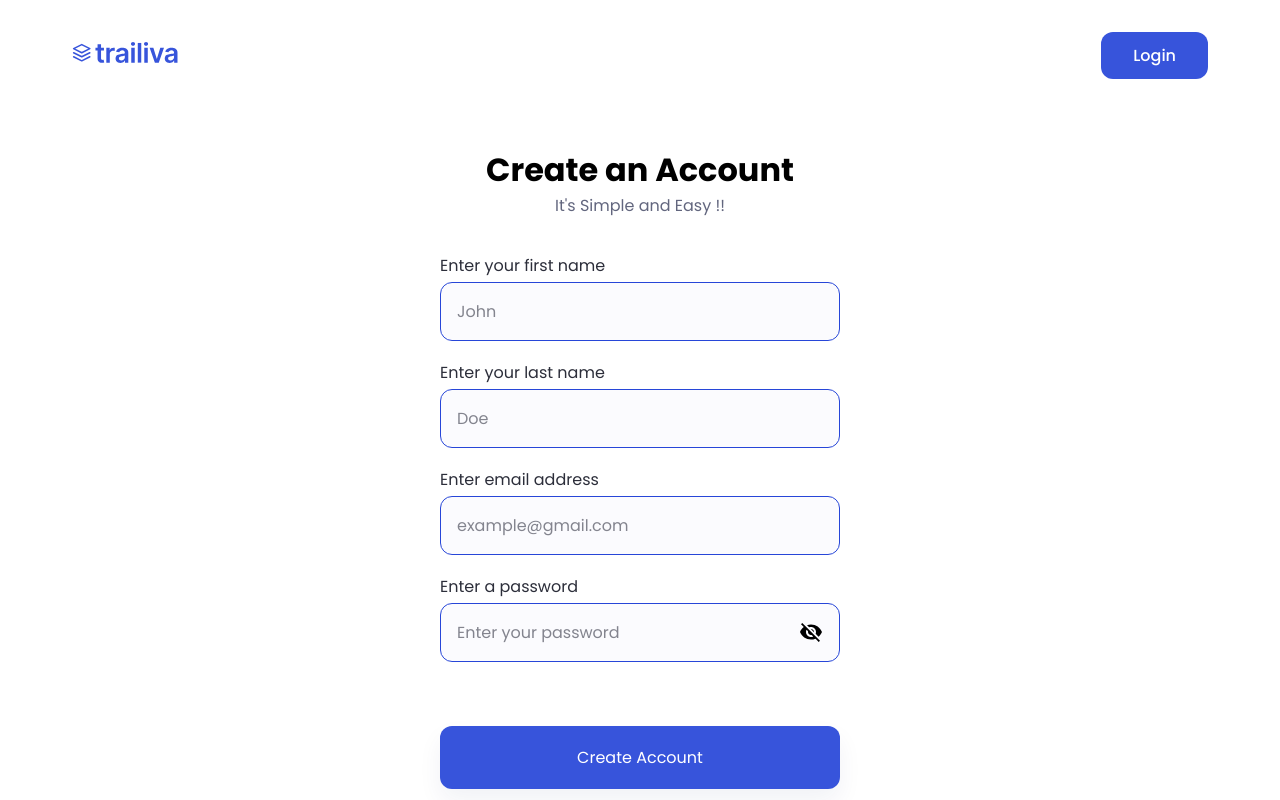
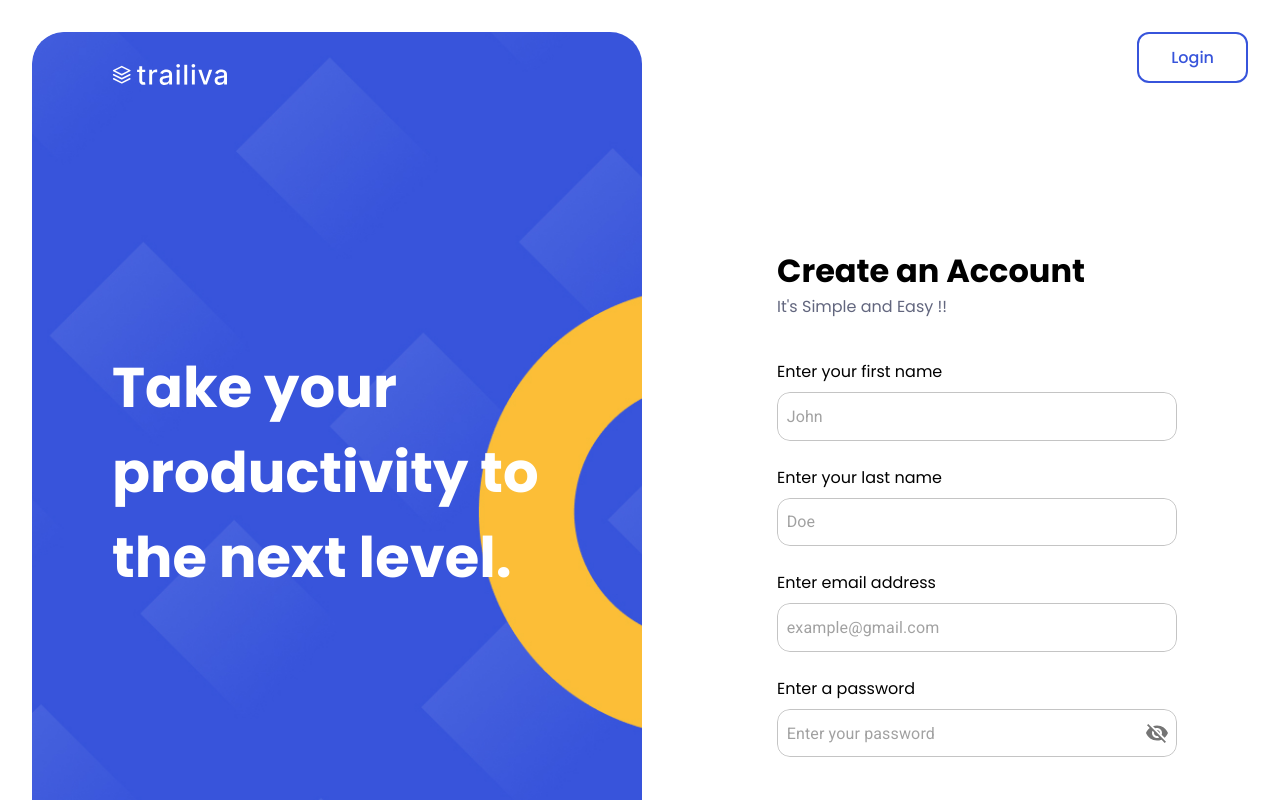
Before and after one commit to Trailiva/trailiva-web, a React (Create React App) app: page /register in a window 1280 px wide. Shown: the top 800 px of the page. Built offline with nearby package versions, Linux system fonts and the light colour scheme.

Commit message:
laptop view created

```diff
--- a/src/components/Navbar.js
+++ b/src/components/Navbar.js
@@ -1,16 +1,17 @@
-import React from 'react';
-import {Link} from "react-router-dom";
+import React from "react";
+import { Link } from "react-router-dom";
 import Logo from "../images/Frame 416.svg";
 import ClickableButton from "./ClickableButton";
 
-
-const Navbar = ({text, path}) => {
-    return <nav className="nav_bar">
-        <Link to="/">
-            <img src={Logo} alt="logo"/>
-        </Link>
-        <ClickableButton to={path} text={text}/>
-    </nav>;
-}
+const Navbar = ({ text, path }) => {
+  return (
+    <nav className="nav_bar">
+      <Link to="/" className="name-logo">
+        <img src={Logo} alt="logo" />
+      </Link>
+      <ClickableButton to={path} text={text} />
+    </nav>
+  );
+};
 
 export default Navbar;
--- a/src/pages/auth/login/Login.js
+++ b/src/pages/auth/login/Login.js
@@ -1,26 +1,33 @@
 import Navbar from "../../../components/Navbar";
-import {registrationOption} from "../../../utils/formValidation";
-import {useForm} from "react-hook-form";
-import {ACCESS_TOKEN, HAS_WORKSPACE, TOKEN_EXPIRY_DATE, VERIFICATION_TOKEN,} from "../../../constants";
-import FormControl from "../../../components/FormControl";
+import { registrationOption } from "../../../utils/formValidation";
+import { useForm } from "react-hook-form";
+import {
+  ACCESS_TOKEN,
+  HAS_WORKSPACE,
+  TOKEN_EXPIRY_DATE,
+  VERIFICATION_TOKEN,
+} from "../../../constants";
 import AuthButton from "../../../components/AuthButton";
-import {useNavigate} from "react-router-dom";
+import { useNavigate } from "react-router-dom";
 import "react-toastify/dist/ReactToastify.css";
-import {toast} from "react-toastify";
-import {useState} from "react";
-import {extractErrorMessage} from "../../../utils/helper";
-import {handleForgetPasswordToken, handleUserLogin,} from "../../../services/authService";
-import Link from '@mui/material/Link';
+import { toast } from "react-toastify";
+import { useState } from "react";
+import { extractErrorMessage } from "../../../utils/helper";
+import {
+  handleForgetPasswordToken,
+  handleUserLogin,
+} from "../../../services/authService";
+import Link from "@mui/material/Link";
 import Box from "@mui/material/Box";
-
+import IsInputComponent from "../../../components/InputFields/IsInputComponent";
 
 const Login = () => {
-    const {
-        register,
-        handleSubmit,
-        reset,
-        formState: {errors},
-    } = useForm();
+  const { control, handleSubmit, reset } = useForm({
+    defaultValues: {
+      email: "",
+      password: "",
+    },
+  });
   const navigate = useNavigate();
   const [loading, setLoading] = useState(false);
 
@@ -60,38 +67,30 @@ const Login = () => {
 
   return (
     <>
-            <Navbar text="Create Account" path="/register"/>
+      <Navbar text="Create Account" path="/register" />
       <div className="form-container">
-              <Box
-                  variant="body1"
-              >
+        <Box variant="body1">
           <div className="form-header">
             <h2>Welcome Back Login</h2>
           </div>
 
           <form onSubmit={handleSubmit(login, handleError)} noValidate>
-                      <FormControl
+            <IsInputComponent
               label="Enter email address"
               name="email"
+              type={"text"}
+              control={control}
               placeholder="example@gmail.com"
-                          visibility={false}
-                          useForm_register_return={register(
-                              "email",
-                              registrationOption.email
-                          )}
-                          errors={errors}
+              validation={registrationOption.email}
             />
 
-                      <FormControl
+            <IsInputComponent
               label="Enter a password"
               name="password"
+              type={"password"}
+              control={control}
               placeholder="Enter your password"
-                          visibility={true}
-                          useForm_register_return={register(
-                              "password",
-                              registrationOption.password
-                          )}
-                          errors={errors}
+              validation={registrationOption.password}
             />
 
             <AuthButton
@@ -99,11 +98,10 @@ const Login = () => {
               text="Login"
               loadingText="Logging..."
             />
-
           </form>
           <Link
             underline="hover"
-                      sx={{color: "#3754DB", fontSize: "1rem"}}
+            sx={{ color: "#3754DB", fontSize: "1rem" }}
             onClick={forgetPasswordHandler}
           >
             Forget password ?
--- a/src/pages/auth/register/Register.js
+++ b/src/pages/auth/register/Register.js
@@ -1,7 +1,6 @@
 import "./register.css";
 import Navbar from "../../../components/Navbar";
 import { registrationOption } from "../../../utils/formValidation";
-import FormControl from "../../../components/FormControl";
 import AuthButton from "../../../components/AuthButton";
 import { useNavigate } from "react-router-dom";
 import { useForm } from "react-hook-form";
@@ -10,15 +9,20 @@ import { useState } from "react";
 import { extractErrorMessage } from "../../../utils/helper";
 import { toast } from "react-toastify";
 import { handleUserRegistration } from "../../../services/authService";
-import Box from "@mui/material/Box";
+import { Box } from "@mui/material";
+import IsInputComponent from "../../../components/InputFields/IsInputComponent";
+import { Link } from "react-router-dom";
+import logo from "../../../images/Trailiva name logo.svg";
 
 const Register = () => {
-  const {
-    register,
-    handleSubmit,
-    reset,
-    formState: { errors },
-  } = useForm();
+  const { control, handleSubmit, reset } = useForm({
+    defaultValues: {
+      firstName: "",
+      lastName: "",
+      email: "",
+      password: "",
+    },
+  });
   const navigate = useNavigate();
   const [loading, setLoading] = useState(false);
 
@@ -45,7 +49,17 @@ const Register = () => {
   const handleError = (errors) => console.log(errors);
 
   return (
-    <>
+    <div className={"create-acc-container"}>
+      <div className={"bx-1"}>
+        <div>
+          <Link to="/" className="logo-img">
+            <img src={logo} alt="logo" />
+          </Link>
+        </div>
+        <div className="title">Take your productivity to the next level.</div>
+        <div className="copyright">Copyright 2022 | All Rights Reserved</div>
+      </div>
+      <div className={"bx-2"}>
         <Navbar text="Login" path="/login" />
         <div className="form-container">
           <Box variant="body1">
@@ -54,52 +68,40 @@ const Register = () => {
               <p>It's Simple and Easy !!</p>
             </div>
             <form onSubmit={handleSubmit(registerUser, handleError)} noValidate>
-           <FormControl
+              <IsInputComponent
                 label="Enter your first name"
                 name="firstName"
+                type={"text"}
+                control={control}
                 placeholder="John"
-               visibility={false}
-               useForm_register_return={register(
-                   "firstName",
-                   registrationOption.fullName
-               )}
-               errors={errors}
+                validation={registrationOption.fullName}
               />
 
-           <FormControl
+              <IsInputComponent
                 label="Enter your last name"
                 name="lastName"
+                type={"text"}
+                control={control}
                 placeholder="Doe"
-               visibility={false}
-               useForm_register_return={register(
-                   "lastName",
-                   registrationOption.fullName
-               )}
-               errors={errors}
+                validation={registrationOption.fullName}
               />
 
-           <FormControl
+              <IsInputComponent
                 label="Enter email address"
                 name="email"
+                type={"text"}
+                control={control}
                 placeholder="example@gmail.com"
-               visibility={false}
-               useForm_register_return={register(
-                   "email",
-                   registrationOption.email
-               )}
-               errors={errors}
+                validation={registrationOption.email}
               />
 
-           <FormControl
+              <IsInputComponent
                 label="Enter a password"
+                type={"password"}
                 name="password"
+                control={control}
                 placeholder="Enter your password"
-               visibility={true}
-               useForm_register_return={register(
-                   "password",
-                   registrationOption.password
-               )}
-               errors={errors}
+                validation={registrationOption.password}
               />
 
               <AuthButton
@@ -110,7 +112,8 @@ const Register = () => {
             </form>
           </Box>
         </div>
-    </>
+      </div>
+    </div>
   );
 };
 
--- a/src/pages/auth/register/register.css
+++ b/src/pages/auth/register/register.css
@@ -1,11 +1,47 @@
+.create-acc-container {
+  display: flex;
+}
+
+.bx-2 {
+  width: 50%;
+  display: flex;
+  flex-direction: column;
+}
+
+.bx-1 {
+  background-image: url("../../../images/create\ account.jpg");
+  background-repeat: no-repeat;
+  background-size: cover;
+  margin: 2rem;
+  border-radius: 2rem;
+  height: 60rem;
+  padding: 2rem 0rem 2rem 5rem;
+  width: 50%;
+  color: #fff;
+}
+
+.bx-1 .title {
+  height: 85%;
+  display: flex;
+  align-items: center;
+  font-size: 3.5rem;
+  font-weight: bolder;
+}
+
+.bx-1 .copyright {
+  font-size: 1.2rem;
+}
 
 .nav_bar {
   display: flex;
-    align-items: center;
-    justify-content: space-between;
-    margin: 2rem auto;
+  justify-content: flex-end;
+  margin: 2rem 0;
   padding: 0 2rem;
   max-width: 150vh;
+}
+
+.name-logo {
+  display: none;
 }
 
 .nav_bar * {
@@ -15,34 +51,35 @@
 }
 
 .login_btn {
-    background: #3754DB;
+  background: #fff;
   border-radius: 12px;
   font-size: 1rem;
   padding: 0.7rem 2rem;
   font-style: normal;
   font-weight: 500;
-    color: #FFF;
-    transition: all .5s ease-in-out;
+  color: #3754db;
+  transition: all 0.5s ease-in-out;
   outline: none;
+  border: 2px solid #3754db;
 }
 
-
 .login_btn:hover {
-    background: transparent;
-    border: 2px solid #3754DB;
-    color: #3754DB;
+  background: #3754db;
+  color: #fff;
+  /* border: none; */
 }
 
 .form-container {
   display: flex;
   align-items: center;
   justify-content: center;
-    min-height: 90vh;
+  margin: auto 0;
+  /* min-height: 90vh; */
 }
 
 .form-header {
   font-weight: bold;
-    text-align: center;
+  /* text-align: center; */
   margin-bottom: 2rem;
 }
 
@@ -56,7 +93,7 @@
   font-weight: normal;
   font-size: 16px;
   line-height: 1.5rem;
-    color: #62667E;
+  color: #62667e;
 }
 
 form {
@@ -76,11 +113,9 @@ form {
 /*    filter: drop-shadow(0px 4px 30px rgba(0, 0, 0, 0.25));*/
 /*}*/
 
-
-
 .form-control input {
   width: 100%;
-    background:  transparent !important;
+  background: transparent !important;
   border: none;
   outline: none;
   display: block;
@@ -94,14 +129,14 @@ form {
   display: flex;
   align-items: center;
   justify-content: space-between;
-    border: 1px solid #2746D8;
-    background: #FBFBFE;
+  border: 1px solid #2746d8;
+  background: #fbfbfe;
   border-radius: 12px;
   padding: 0 1rem;
   font-size: 1rem;
 }
 
-.input-container > svg{
+.input-container > svg {
   cursor: pointer;
 }
 
@@ -118,9 +153,8 @@ form {
   font-weight: normal;
   font-size: 1rem;
   line-height: 2rem;
-    color: #2C2E3A;
+  color: #2c2e3a;
 }
-
 
 .form-button {
   width: 100%;
@@ -133,7 +167,7 @@ form {
   justify-content: center;
   align-items: center;
   padding: 19px 74px;
-    background: #3754DB;
+  background: #3754db;
   box-shadow: 0 12px 25px rgba(22, 36, 104, 0.06);
   border-radius: 12px;
   cursor: pointer;
@@ -152,14 +186,14 @@ form {
 .form-control i {
   cursor: pointer;
   font-size: 1.3rem;
-    color: #2746D8;
+  color: #2746d8;
   position: absolute;
   top: 51%;
   left: 92%;
 }
 
 form a {
-    color: #3754DB;
+  color: #3754db;
   margin-top: 0.5rem;
   display: flex;
   justify-content: flex-end;
```
Also changed, not shown: src/images/Trailiva name logo.svg (added), src/images/create account.jpg (added). Lines whose indentation alone changed are shown as unchanged.
